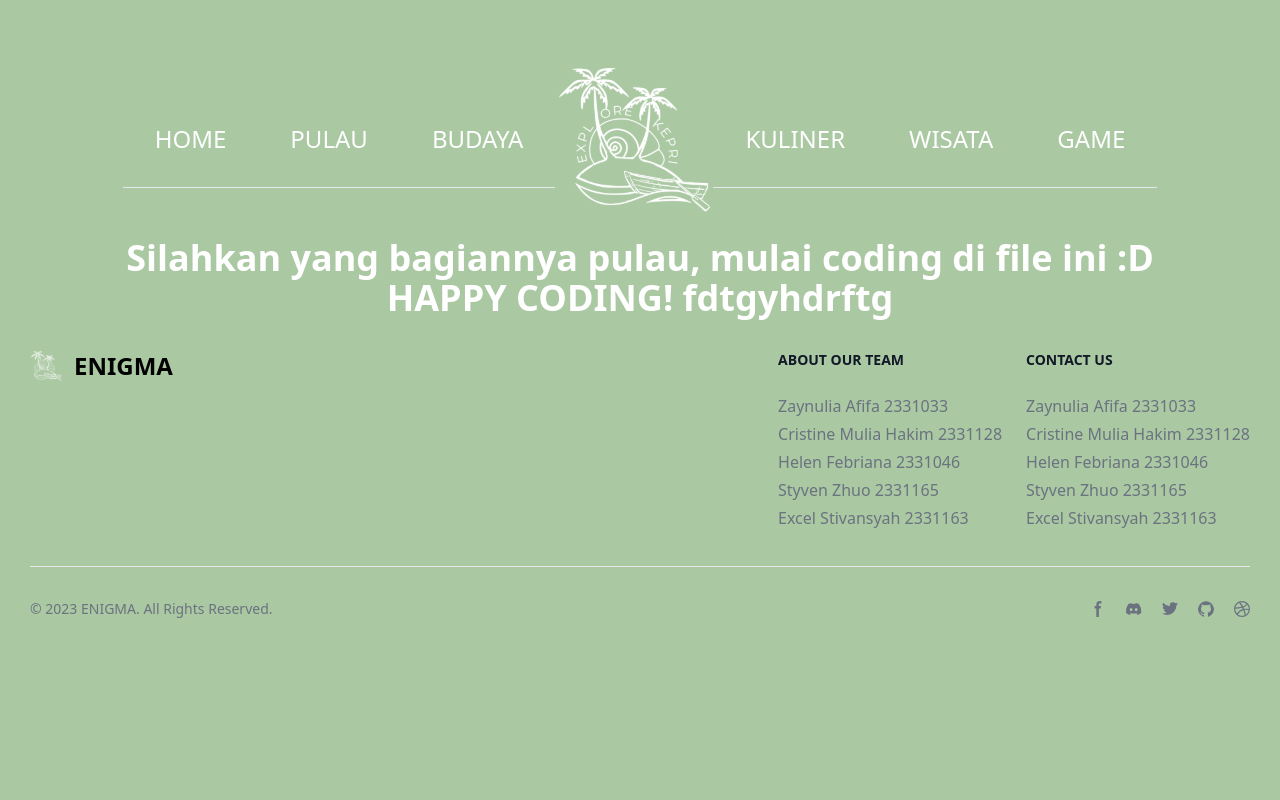
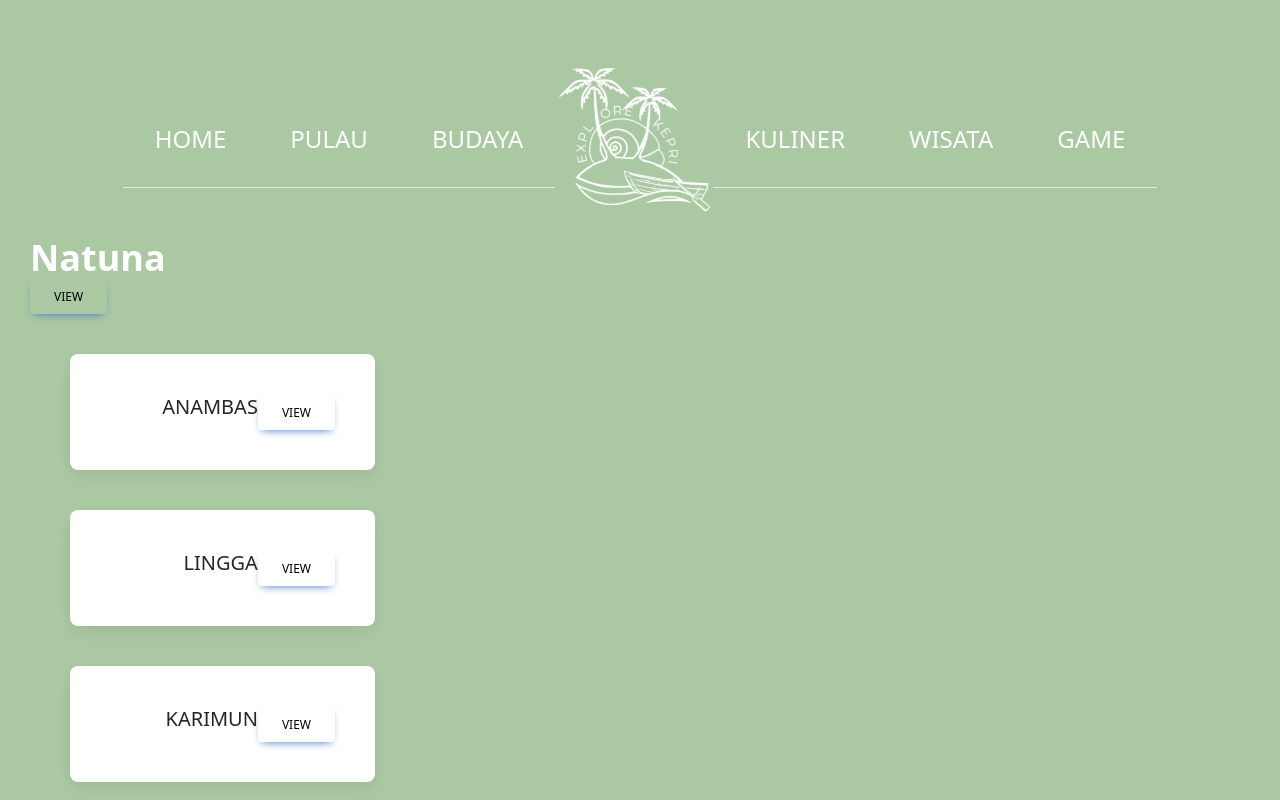
Before and after one commit to Enigma-From-UIB/eksplor-kepri, a React (Create React App) app: page /pulau in a window 1280 px wide. Shown: the top 800 px of the page. Built offline with nearby package versions, Linux system fonts and the light colour scheme.

Commit message:
Masih 1page pulau dan mentahan saja

```diff
--- a/src/components/pulau.jsx
+++ b/src/components/pulau.jsx
@@ -4,10 +4,56 @@ function pulau() {
   return (
     <div className=''>
         <h1 className='text-center text-4xl font-extrabold text-white'>
-            Silahkan yang bagiannya pulau, mulai coding di file ini :D <br/>
-            HAPPY CODING! fdtgyhdrftg
+        <div class="text-left">Natuna</div>
         </h1>
+        <button
+    type="button"
+    class="inline-block rounded bg-primary px-6 pb-2 pt-2.5 text-xs font-medium uppercase leading-normal text- shadow-[0_4px_9px_-4px_#3b71ca] transition duration-150 ease-in-out hover:bg-primary-600 hover:shadow-[0_8px_9px_-4px_rgba(59,113,202,0.3),0_4px_18px_0_rgba(59,113,202,0.2)] focus:bg-primary-600 focus:shadow-[0_8px_9px_-4px_rgba(59,113,202,0.3),0_4px_18px_0_rgba(59,113,202,0.2)] focus:outline-none focus:ring-0 active:bg-primary-700 active:shadow-[0_8px_9px_-4px_rgba(59,113,202,0.3),0_4px_18px_0_rgba(59,113,202,0.2)] dark:shadow-[0_4px_9px_-4px_rgba(59,113,202,0.5)] dark:hover:shadow-[0_8px_9px_-4px_rgba(59,113,202,0.2),0_4px_18px_0_rgba(59,113,202,0.1)] dark:focus:shadow-[0_8px_9px_-4px_rgba(59,113,202,0.2),0_4px_18px_0_rgba(59,113,202,0.1)] dark:active:shadow-[0_8px_9px_-4px_rgba(59,113,202,0.2),0_4px_18px_0_rgba(59,113,202,0.1)]"
+    data-te-ripple-init
+    data-te-ripple-color="light">
+    View
+  </button>
+
+    <div class="block rounded-lg bg-white p-10 shadow-[0_2px_15px_-3px_rgba(0,0,0,0.07),0_10px_20px_-2px_rgba(0,0,0,0.04)] green:bg-neutral-700 container flex justify-end w-1/4 container flex justify-end m-10 text-center container flex justify-end m-10 text-center ">
+  <h5 class="mb-2 text-xl font-medium leading-tight text-neutral-800 green:text-neutral-50">
+    ANAMBAS
+  </h5>
+  <button
+    type="button"
+    class="inline-block rounded bg-primary px-6 pb-2 pt-2.5 text-xs font-medium uppercase leading-normal text- shadow-[0_4px_9px_-4px_#3b71ca] transition duration-150 ease-in-out hover:bg-primary-600 hover:shadow-[0_8px_9px_-4px_rgba(59,113,202,0.3),0_4px_18px_0_rgba(59,113,202,0.2)] focus:bg-primary-600 focus:shadow-[0_8px_9px_-4px_rgba(59,113,202,0.3),0_4px_18px_0_rgba(59,113,202,0.2)] focus:outline-none focus:ring-0 active:bg-primary-700 active:shadow-[0_8px_9px_-4px_rgba(59,113,202,0.3),0_4px_18px_0_rgba(59,113,202,0.2)] dark:shadow-[0_4px_9px_-4px_rgba(59,113,202,0.5)] dark:hover:shadow-[0_8px_9px_-4px_rgba(59,113,202,0.2),0_4px_18px_0_rgba(59,113,202,0.1)] dark:focus:shadow-[0_8px_9px_-4px_rgba(59,113,202,0.2),0_4px_18px_0_rgba(59,113,202,0.1)] dark:active:shadow-[0_8px_9px_-4px_rgba(59,113,202,0.2),0_4px_18px_0_rgba(59,113,202,0.1)]"
+    data-te-ripple-init
+    data-te-ripple-color="light">
+    View
+  </button>
+</div>
+
+<div class="block rounded-lg bg-white p-10 shadow-[0_2px_15px_-3px_rgba(0,0,0,0.07),0_10px_20px_-2px_rgba(0,0,0,0.04)] green:bg-neutral-700 container flex justify-end w-1/4 container flex justify-end m-10 text-center">
+  <h5 class="mb-2 text-xl font-medium leading-tight text-neutral-800 green:text-neutral-50">
+    LINGGA
+  </h5>
+  <button
+    type="button"
+    class="inline-block rounded bg-primary px-6 pb-2 pt-2.5 text-xs font-medium uppercase leading-normal text- shadow-[0_4px_9px_-4px_#3b71ca] transition duration-150 ease-in-out hover:bg-primary-600 hover:shadow-[0_8px_9px_-4px_rgba(59,113,202,0.3),0_4px_18px_0_rgba(59,113,202,0.2)] focus:bg-primary-600 focus:shadow-[0_8px_9px_-4px_rgba(59,113,202,0.3),0_4px_18px_0_rgba(59,113,202,0.2)] focus:outline-none focus:ring-0 active:bg-primary-700 active:shadow-[0_8px_9px_-4px_rgba(59,113,202,0.3),0_4px_18px_0_rgba(59,113,202,0.2)] dark:shadow-[0_4px_9px_-4px_rgba(59,113,202,0.5)] dark:hover:shadow-[0_8px_9px_-4px_rgba(59,113,202,0.2),0_4px_18px_0_rgba(59,113,202,0.1)] dark:focus:shadow-[0_8px_9px_-4px_rgba(59,113,202,0.2),0_4px_18px_0_rgba(59,113,202,0.1)] dark:active:shadow-[0_8px_9px_-4px_rgba(59,113,202,0.2),0_4px_18px_0_rgba(59,113,202,0.1)]"
+    data-te-ripple-init
+    data-te-ripple-color="light">
+    View
+  </button>
+</div>
+
+<div class="block rounded-lg bg-white p-10 shadow-[0_2px_15px_-3px_rgba(0,0,0,0.07),0_10px_20px_-2px_rgba(0,0,0,0.04)] green:bg-neutral-700 container flex justify-end w-1/4 container flex justify-end m-10 text-center">
+  <h5 class="mb-2 text-xl font-medium leading-tight text-neutral-800 green:text-neutral-50">
+    KARIMUN
+  </h5>
+  <button
+    type="button"
+    class="inline-block rounded bg-primary px-6 pb-2 pt-2.5 text-xs font-medium uppercase leading-normal text- shadow-[0_4px_9px_-4px_#3b71ca] transition duration-150 ease-in-out hover:bg-primary-600 hover:shadow-[0_8px_9px_-4px_rgba(59,113,202,0.3),0_4px_18px_0_rgba(59,113,202,0.2)] focus:bg-primary-600 focus:shadow-[0_8px_9px_-4px_rgba(59,113,202,0.3),0_4px_18px_0_rgba(59,113,202,0.2)] focus:outline-none focus:ring-0 active:bg-primary-700 active:shadow-[0_8px_9px_-4px_rgba(59,113,202,0.3),0_4px_18px_0_rgba(59,113,202,0.2)] dark:shadow-[0_4px_9px_-4px_rgba(59,113,202,0.5)] dark:hover:shadow-[0_8px_9px_-4px_rgba(59,113,202,0.2),0_4px_18px_0_rgba(59,113,202,0.1)] dark:focus:shadow-[0_8px_9px_-4px_rgba(59,113,202,0.2),0_4px_18px_0_rgba(59,113,202,0.1)] dark:active:shadow-[0_8px_9px_-4px_rgba(59,113,202,0.2),0_4px_18px_0_rgba(59,113,202,0.1)]"
+    data-te-ripple-init
+    data-te-ripple-color="light">
+    View
+  </button>
+</div>
     </div>
+
   )
 }
 
```
Also changed, not shown: src/index.css (line endings or trailing spaces).
